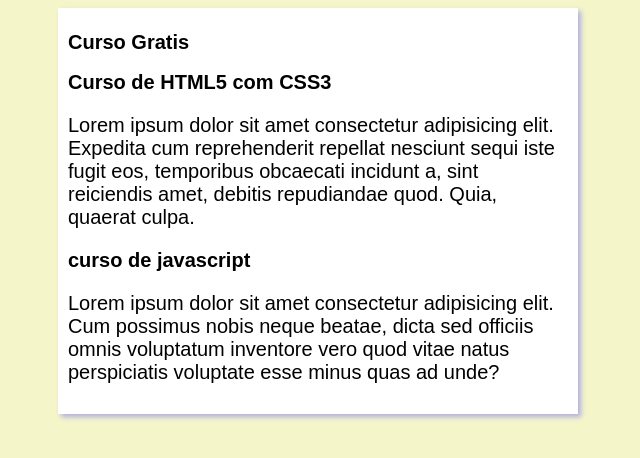
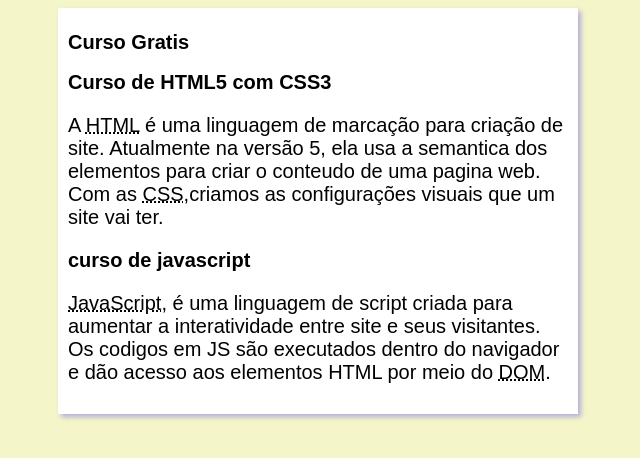
Before and after one commit to fednerdabady/projeto-site, a plain HTML site: page index.html in a window 1280 px wide. Shown: the whole page, without its empty margins (322-962 px from the left). Drawn offline with Linux system fonts and the light colour scheme.

Commit message:
update05

```diff
--- a/index.html
+++ b/index.html
@@ -13,11 +13,18 @@
         </header>
         <article>
             <h2>Curso de HTML5 com CSS3</h2>
-            <p>Lorem ipsum dolor sit amet consectetur adipisicing elit. Expedita cum reprehenderit repellat nesciunt sequi iste fugit eos, temporibus obcaecati incidunt a, sint reiciendis amet, debitis repudiandae quod. Quia, quaerat culpa.</p>
+            <p>A <abbr title="HyperText Makup Language">HTML</abbr> é uma linguagem de marcação para criação de site.
+                Atualmente na versão 5, ela usa a semantica dos elementos para criar o conteudo de uma pagina web.
+                Com as <abbr title="Cascading Style Sheets">CSS</abbr>,criamos as configurações visuais que um site vai ter.
+            </p>
         </article>
         <article>
               <h2>curso de javascript </h2>
-              <p>Lorem ipsum dolor sit amet consectetur adipisicing elit. Cum possimus nobis neque beatae, dicta sed officiis omnis voluptatum inventore vero quod vitae natus perspiciatis voluptate esse minus quas ad unde?</p>
+              <p><abbr title="JavaScript">JavaScript</abbr>, é uma linguagem de script
+                criada para aumentar a interatividade entre site e seus visitantes.
+                Os codigos em JS são executados dentro do navigador e dão acesso aos elementos HTML por meio do
+                <abbr title="Document Object Model">DOM</abbr>.
+             </p>
         </article>
     </main>
 </body>
```
